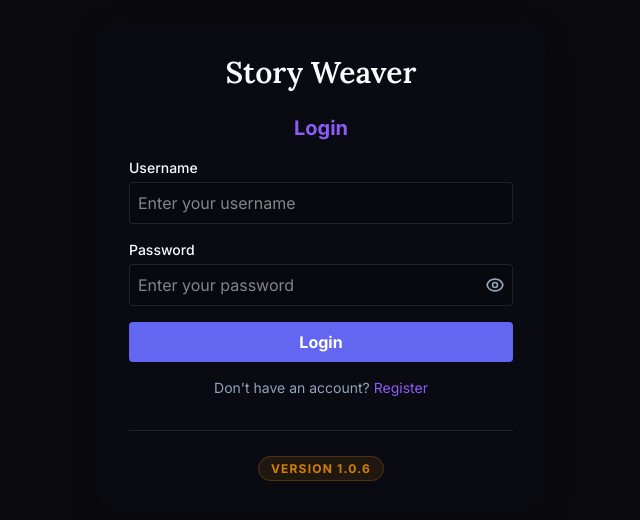
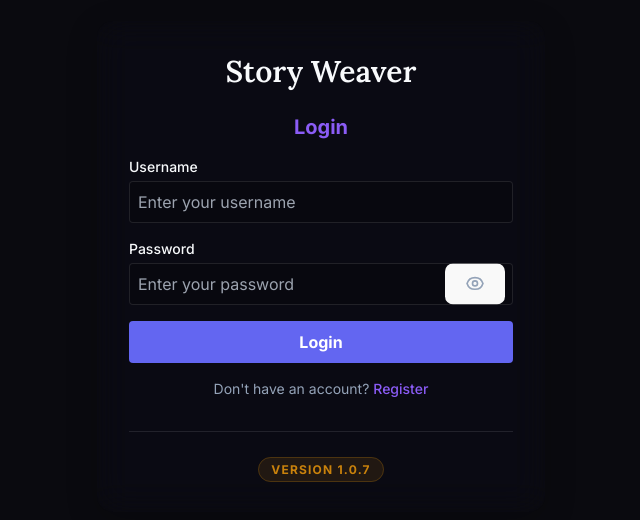
Before and after one commit to SREphoto/storyweaver, a React (Vite) app: page /#/login in a window 1280 px wide. Shown: the part 134-654 px from the top of the page, without its empty margins (319-959 px from the left). Built offline with nearby package versions, Linux system fonts and the light colour scheme; no server answers.

Commit message:
fix: emergency style restoration via Tailwind CDN v1.0.7

```diff
--- a/index.css
+++ b/index.css
@@ -1,36 +1,73 @@
-@import "tailwindcss";
-
-@theme {
-  --color-brand-bg: rgb(var(--color-bg));
-  --color-brand-surface: rgb(var(--color-surface));
-  --color-brand-primary: rgb(var(--color-primary));
-  --color-brand-secondary: rgb(var(--color-secondary));
-  --color-brand-accent: rgb(var(--color-accent));
-  --color-brand-text: rgb(var(--color-text));
-  --color-brand-text-muted: rgb(var(--color-text-muted));
-
-  --color-comic-yellow: #FFD700;
-  --color-comic-red: #DC2626;
-  --color-comic-cyan: #06b6d4;
-  --color-comic-black: #111111;
-
-  --font-sans: "Inter", ui-sans-serif, system-ui, -apple-system, BlinkMacSystemFont, "Segoe UI", Roboto, "Helvetica Neue", Arial, "Noto Sans", sans-serif;
-  --font-serif: "Lora", ui-serif, Georgia, Cambria, "Times New Roman", Times, serif;
-  --font-comic: "Comic Neue", cursive;
-  --font-bangers: "Bangers", cursive;
-
-  --backdrop-blur-xs: 2px;
-}
-
 :root {
     font-family: Inter, system-ui, Avenir, Helvetica, Arial, sans-serif;
     line-height: 1.5;
     font-weight: 400;
+
     color-scheme: light dark;
+    color: rgba(255, 255, 255, 0.87);
+    background-color: #242424;
+
+    font-synthesis: none;
+    text-rendering: optimizeLegibility;
+    -webkit-font-smoothing: antialiased;
+    -moz-osx-font-smoothing: grayscale;
+}
+
+a {
+    font-weight: 500;
+    color: #646cff;
+    text-decoration: inherit;
+}
+
+a:hover {
+    color: #535bf2;
 }
 
 body {
     margin: 0;
+    display: flex;
+    place-items: center;
     min-width: 320px;
     min-height: 100vh;
 }
+
+h1 {
+    font-size: 3.2em;
+    line-height: 1.1;
+}
+
+button {
+    border-radius: 8px;
+    border: 1px solid transparent;
+    padding: 0.6em 1.2em;
+    font-size: 1em;
+    font-weight: 500;
+    font-family: inherit;
+    background-color: #1a1a1a;
+    cursor: pointer;
+    transition: border-color 0.25s;
+}
+
+button:hover {
+    border-color: #646cff;
+}
+
+button:focus,
+button:focus-visible {
+    outline: 4px auto -webkit-focus-ring-color;
+}
+
+@media (prefers-color-scheme: light) {
+    :root {
+        color: #213547;
+        background-color: #ffffff;
+    }
+
+    a:hover {
+        color: #747bff;
+    }
+
+    button {
+        background-color: #f9f9f9;
+    }
+}
--- a/index.html
+++ b/index.html
@@ -6,7 +6,42 @@
   <link rel="icon" type="image/svg+xml" href="./vite.svg" />
   <meta name="viewport" content="width=device-width, initial-scale=1.0" />
   <title>Story Weaver AI</title>
-
+  <script src="https://cdn.tailwindcss.com"></script>
+  <script>
+    tailwind.config = {
+      darkMode: 'class',
+      theme: {
+        extend: {
+          colors: {
+            brand: {
+              bg: 'rgb(var(--color-bg) / <alpha-value>)',
+              surface: 'rgb(var(--color-surface) / <alpha-value>)',
+              primary: 'rgb(var(--color-primary) / <alpha-value>)',
+              secondary: 'rgb(var(--color-secondary) / <alpha-value>)',
+              accent: 'rgb(var(--color-accent) / <alpha-value>)',
+              text: 'rgb(var(--color-text) / <alpha-value>)',
+              'text-muted': 'rgb(var(--color-text-muted) / <alpha-value>)',
+            },
+            comic: {
+              yellow: '#FFD700',
+              red: '#DC2626',
+              cyan: '#06b6d4',
+              black: '#111111',
+            }
+          },
+          fontFamily: {
+            sans: ['Inter', 'sans-serif'],
+            serif: ['Lora', 'serif'],
+            comic: ['Comic Neue', 'cursive'],
+            banger: ['Bangers', 'cursive'],
+          },
+          backdropBlur: {
+            xs: '2px',
+          }
+        }
+      }
+    }
+  </script>
   <style>
     :root {
       /* Dark Mode (Default) - Deep Space & Starlight */
--- a/package.json
+++ b/package.json
@@ -1,7 +1,7 @@
 {
   "name": "storyweaver",
   "private": true,
-  "version": "1.0.6",
+  "version": "1.0.7",
   "type": "module",
   "scripts": {
     "dev": "concurrently \"vite\" \"tsx server/index.ts\"",
```
